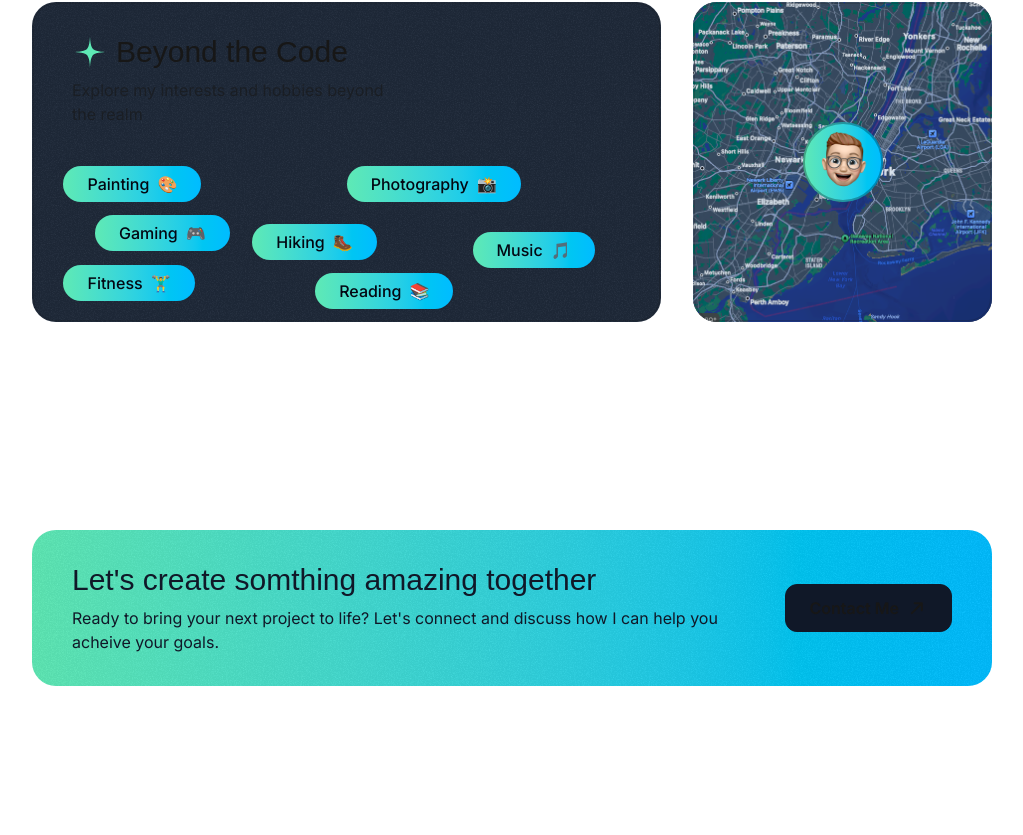
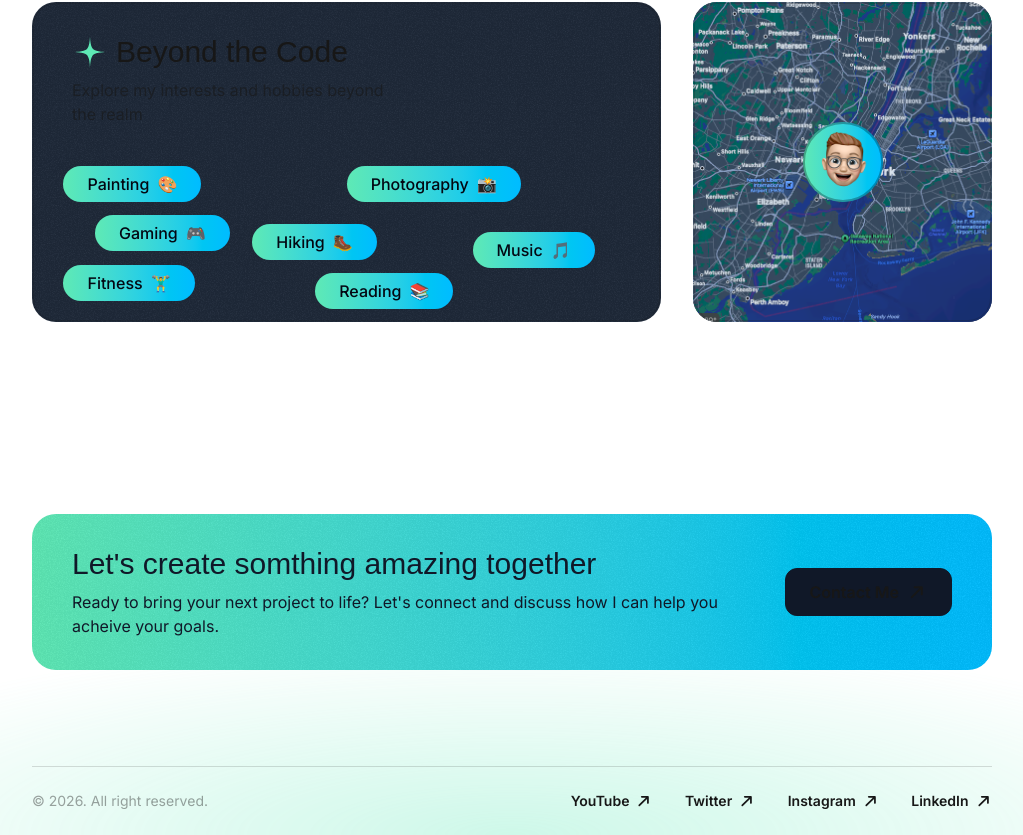
Before and after one commit to Jamezfn/single-page-2, a Next.js app: page / in a window 1280 px wide. Shown: the part 4650-5485 px from the top of the page, without its empty margins (128-1151 px from the left). Before the commit the page ends 5432 px from the top, so only its background shows below. Built offline with nearby package versions, Linux system fonts and the light colour scheme; a web font is replaced by a local one.

Commit message:
Implemented the footer section

```diff
--- a/src/app/page.tsx
+++ b/src/app/page.tsx
@@ -1,5 +1,6 @@
 import { AboutSection } from "@/sections/About";
 import { ContactSection } from "@/sections/Contact";
+import { Footer } from "@/sections/Footer";
 import { Header } from "@/sections/Header";
 import { HeroSection } from "@/sections/Hero";
 import { ProjectsSection } from "@/sections/Projects";
@@ -17,6 +18,7 @@ export default function Home() {
 			<TestimonialsSection/>
 			<AboutSection/>
 			<ContactSection/>
+			<Footer/>
 		</>
 	);
 }
--- a/src/sections/Contact.tsx
+++ b/src/sections/Contact.tsx
@@ -4,7 +4,7 @@ import grainImage from "@/assets/images/grain.jpg";
 
 export const ContactSection = () => {
     	return (
-			<div className="py-16 pt-12 lg:py-24 pt-20">
+			<div className="py-16 pt-12 lg:py-24 lg:pt-20">
 				<div className="container">
 					<div className="bg-linear-to-r from-emerald-300 to-sky-400 text-gray-900 py-8 px-10 rounded-3xl text-center md:text-left relative overflow-hidden z-0">
 						<div className="absolute inset-0 opacity-5 -z-10" style={{ backgroundImage: `url(${grainImage.src})` }}></div>
--- a/src/sections/Footer.tsx
+++ b/src/sections/Footer.tsx
@@ -1,3 +1,43 @@
+import { faArrowUp } from "@fortawesome/free-solid-svg-icons";
+import { FontAwesomeIcon } from "@fortawesome/react-fontawesome";
+import { link } from "fs";
+
+const footerLinks = [
+	{
+		title: 'YouTube',
+		href: '#',
+	},
+	{
+		title: 'Twitter',
+		href: '#',
+	},
+	{
+		title: 'Instagram',
+		href: '#',
+	},
+	{
+		title: 'LinkedIn',
+		href: '#',
+	},
+]
+
 export const Footer = () => {
-  return <div>Footer Section</div>;
+    return (
+		<footer className="relative -z-10 overflow-x-clip">
+			<div className="absolute h-100 w-400 bottom-0 left-1/2 -translate-x-1/2 bg-emerald-300/30 mask-[radial-gradient(50%_50%_at_bottom_center,black,transparent)] -z-10"></div>
+			<div className="container">
+				<div className="border-t border-foreground/15 py-6 text-sm flex flex-col md:flex-row md:justify-between items-center gap-8">
+					<div className="text-foreground/40">&copy; 2026. All right reserved.</div>
+					<nav className="flex flex-col md:flex-row items-center gap-8">
+						{footerLinks.map(link =>(
+							<a key={link.title} href={link.href} className="inline-flex items-center gap-1.5">
+								<span className="font-semibold">{link.title}</span>
+								<FontAwesomeIcon icon={faArrowUp} className="flex items-center size-4 rotate-45" />
+							</a>
+						))}
+					</nav>
+				</div>
+			</div>
+		</footer>
+	);
 };
```
